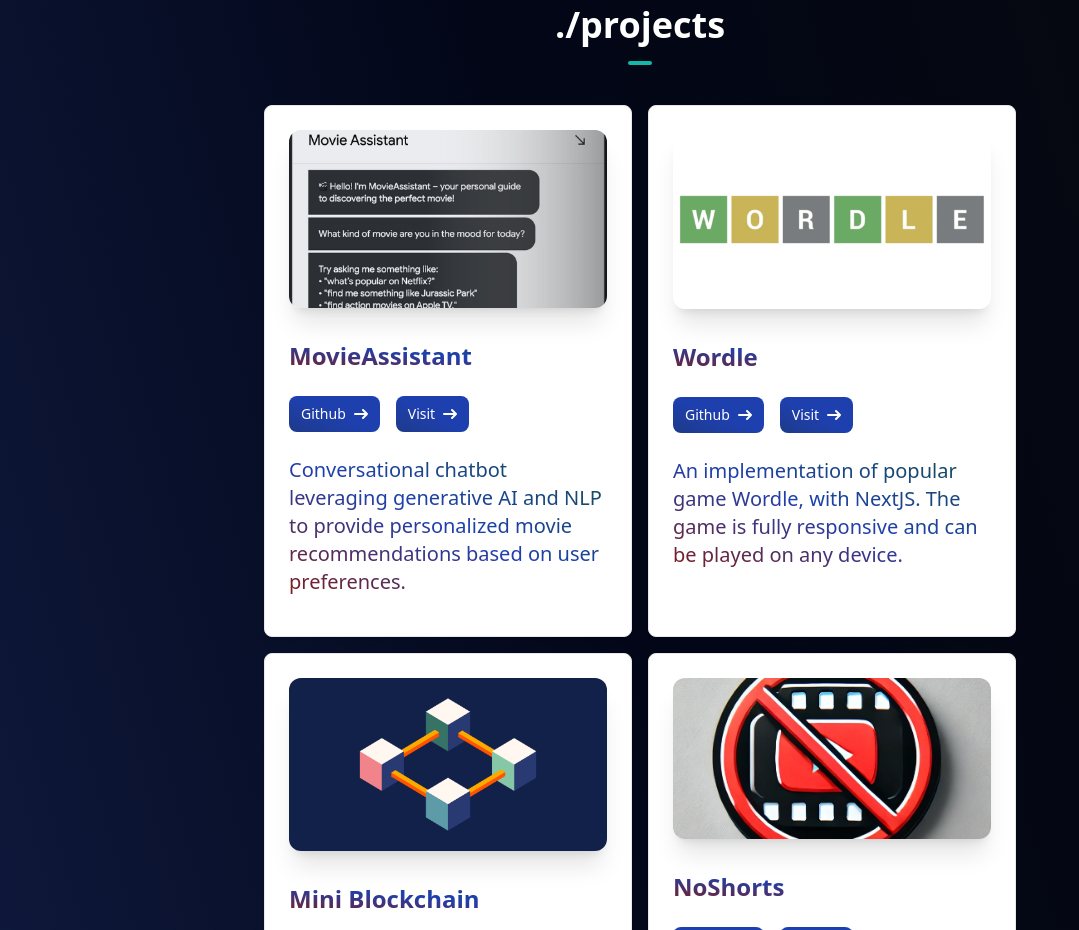
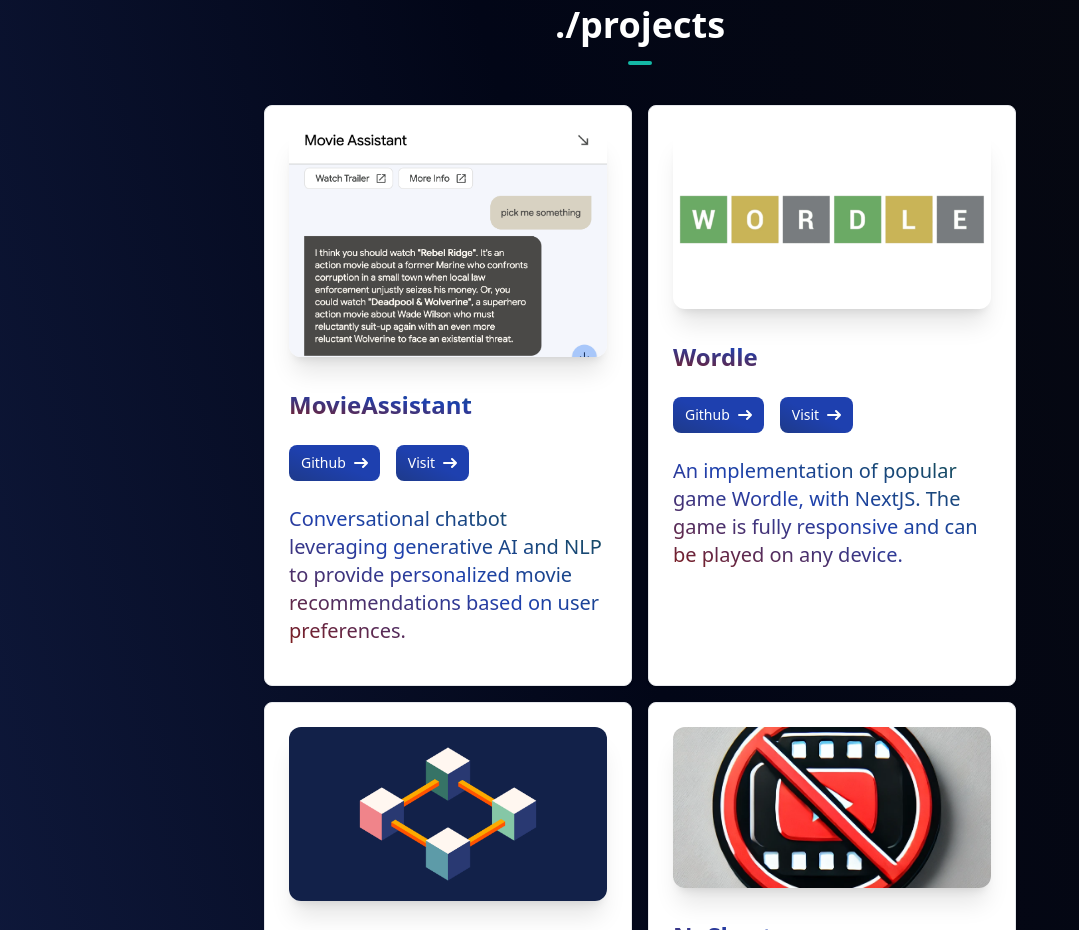
Before and after one commit to cictema/devfolio, a Next.js app: page / in a window 1280 px wide. Shown: the part 1780-2710 px from the top of the page, without its empty margins (0-1079 px from the left). Built offline with nearby package versions, Linux system fonts and the light colour scheme.

Commit message:
update movie assistant

```diff
--- a/components/ProjectsSection.tsx
+++ b/components/ProjectsSection.tsx
@@ -8,7 +8,7 @@
     name: "MovieAssistant",
     description:
       "Conversational chatbot leveraging generative AI and NLP to provide personalized movie recommendations based on user preferences.",
-    image: "/project_section/movieassisstant.png",
+    image: "/project_section/movieassistant.png",
     github: "https://github.com/cystema/movieassistant",
     link: "https://sites.google.com/view/movieassistant/home",
   },
```
Also changed, not shown: public/project_section/movieassisstant.png (deleted), public/project_section/movieassistant.png (added).
